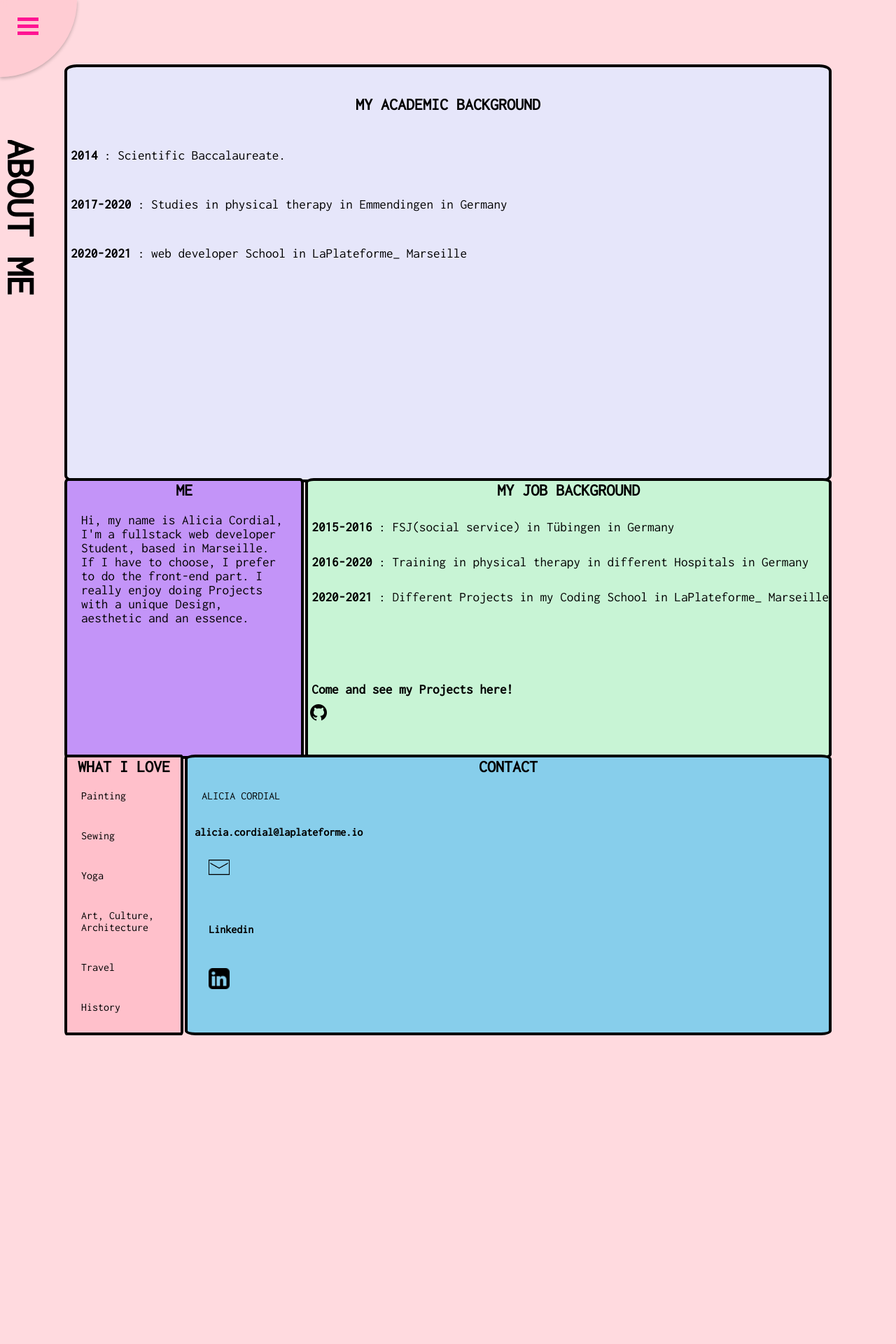
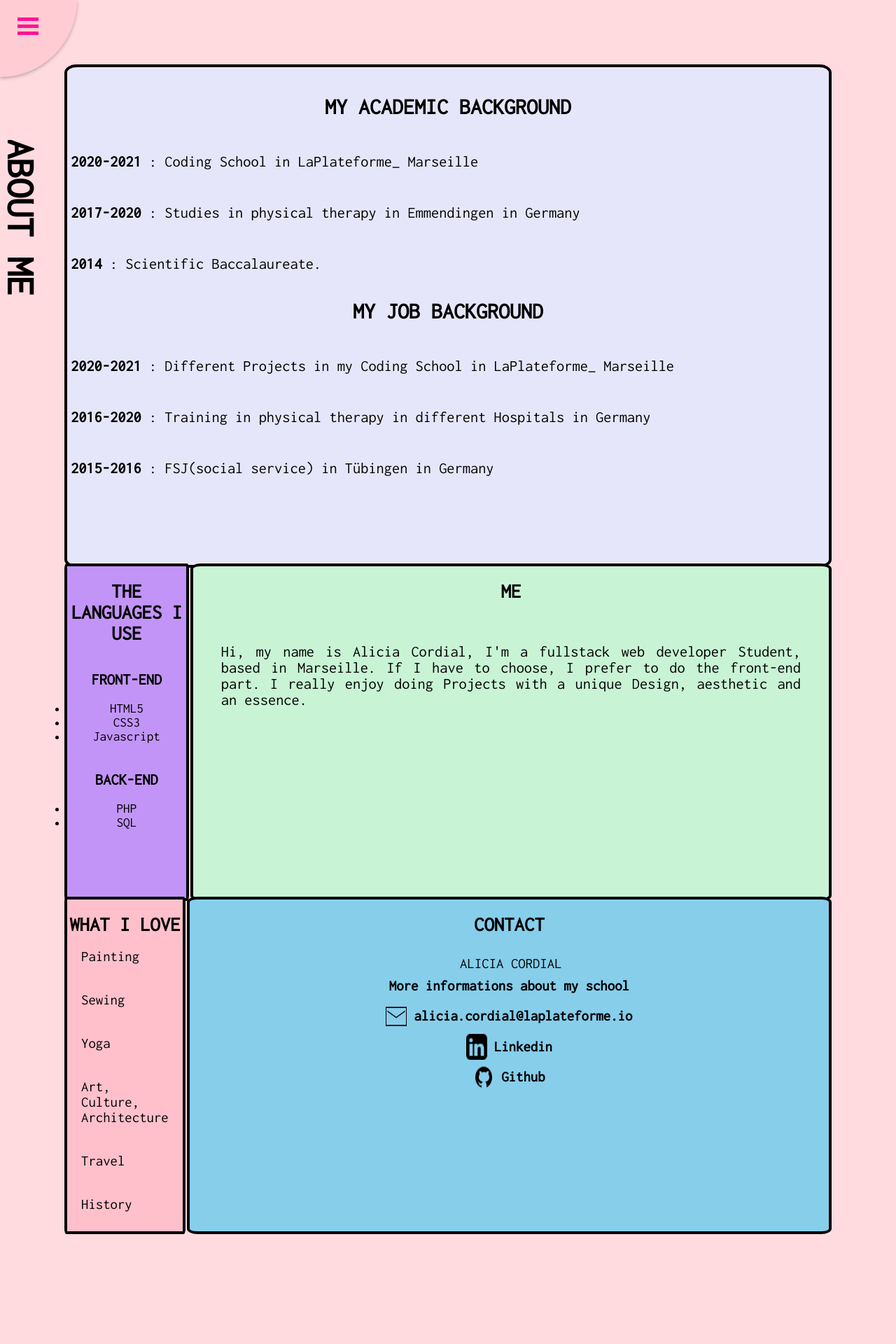
Before and after one commit to alicia-cordial/site-perso, a PHP site: page /pages/about.php in a window 1280 px wide. Shown: the top 1920 px of the page at 70% size. Run offline with PHP 8.4, Linux system fonts and the light colour scheme.

Commit message:
changements présenttion

```diff
--- a/index.php
+++ b/index.php
@@ -119,7 +119,7 @@ session_start();
                     <img src="./image/php.png" alt="php"/>
 
                 </section>
-
+                <h3>All the tools I use</h3>
             <section class="column">
                 <img src="./image/icons8-sql-96.png" alt="sql"/>
                 <img src="./image/github.png" alt="github"/>
--- a/pages/about.php
+++ b/pages/about.php
@@ -68,23 +68,37 @@ session_start();
 
                 <div class="card lrg subhead-1 col-num">
                     <h2>MY ACADEMIC BACKGROUND</h2>
+                    <p><strong>2020-2021</strong> : Coding School in LaPlateforme_ Marseille</p>
+                    <p><strong>2017-2020</strong> : Studies in physical therapy in Emmendingen in Germany</p>
                     <p><strong>2014</strong> : Scientific Baccalaureate.</p>
-                        <p><strong>2017-2020</strong> : Studies in physical therapy in Emmendingen in Germany</p>
-                        <p><strong>2020-2021</strong> : web developer School in LaPlateforme_ Marseille</p>
+
+                    <h2>MY JOB BACKGROUND</h2>
+                    <p><strong>2020-2021</strong> : Different Projects in my Coding School in LaPlateforme_ Marseille</p>
+                    <p><strong>2016-2020</strong> : Training in physical therapy in different Hospitals in Germany</p>
+                    <p><strong>2015-2016</strong> : FSJ(social service) in Tübingen in Germany</p>
                 </div>
 
                 <div class="card item-1 med">
+                    <h2>THE LANGUAGES I USE</h2>
 
-                        <h2>ME</h2>
-                        <p>Hi, my name is Alicia Cordial, I'm a fullstack web developer Student, based in Marseille. If I have to choose, I prefer to do the front-end part. I really enjoy doing Projects with a unique Design, aesthetic and an essence.</p>
+                    <h3>FRONT-END</h3>
+                    <ul>
+                        <li>HTML5</li>
+                        <li>CSS3</li>
+                        <li>Javascript</li>
+                    </ul>
+
+                    <h3>BACK-END</h3>
+                    <ul>
+                        <li>PHP</li>
+                        <li>SQL</li>
+                    </ul>
+
                 </div>
 
                 <div class="card item-2 sm">
-                        <h2>MY JOB BACKGROUND</h2>
-                        <p><strong>2015-2016</strong> : FSJ(social service) in Tübingen in Germany</p>
-                        <p><strong>2016-2020</strong> : Training in physical therapy in different Hospitals in Germany</p>
-                        <p><strong>2020-2021</strong> : Different Projects in my Coding School in LaPlateforme_ Marseille</p>
-                        <a href="https://github.com/alicia-cordial/"><p>Come and see my Projects here!</p><img src="../image/icons8-github-30.png" alt="github" width="30px"></a>
+                    <h2>ME</h2>
+                    <p>Hi, my name is Alicia Cordial, I'm a fullstack web developer Student, based in Marseille. If I have to choose, I prefer to do the front-end part. I really enjoy doing Projects with a unique Design, aesthetic and an essence.</p>
                 </div>
 
                 <div class="card item-3 sm">
@@ -100,12 +114,15 @@ session_start();
                 <div class="card item-4 sm">
                     <h2>CONTACT</h2>
                     <p>ALICIA CORDIAL</p>
+                    <a href="https://laplateforme.io/">More informations about my school</a>
                     <a href="mailto:alicia.cordial@laplateforme.io">alicia.cordial@laplateforme.io<img src="../image/icons8-important-mail-100.png" width="30px" alt="mail"/></a>
-                        <a href="https://www.linkedin.com/in/alicia-cordial-0538b8205/"><p>Linkedin</p><img src="../image/icons8-linkedin-26.png" alt="github" width="30px"></a>
+                    <a href="https://www.linkedin.com/in/alicia-cordial-0538b8205/">Linkedin<img src="../image/icons8-linkedin-26.png" alt="github" width="30px"></a>
+                    <a href="https://github.com/alicia-cordial/">Github<img src="../image/icons8-github-30.png" alt="github"/></a>
+
                 </div>
             </div>
         </div>
-
+    </div>
 
 </main>
 
--- a/style/about.css
+++ b/style/about.css
@@ -110,9 +110,7 @@ article {
 }
 
 
-
-
-@supports (display: grid) {
+    @supports (display: grid) {
     @media screen and (min-width: 400px) {
         /* Reset height from having an defined to percentage
         and use spans to define size */
@@ -174,12 +172,13 @@ article {
         }
 
         .subhead-1 p{
-            font-size: 1.2em;
+            font-size: 1.4em;
             margin-top: 20px;
         }
 
         .subhead-1 h2{
             margin-top: 40px;
+            font-size: 2em;
         }
 
         .subhead-1 p, .item-1 p, .item-2 p, .item-3 p, .item-4 p{
@@ -192,43 +191,61 @@ article {
             text-align: center;
         }
 
-        .item-1 p {
+         .item-1 h3 {
+            margin-top: 20px;
+            font-size: 1.4em;
+            padding: 20px;
+            text-align: center;
+        }
+
+         .item-1 li{
             font-size: 1.2em;
-            padding: 20px;
-        }
+         }
+
 
         .item-2 {
             background-color: #c8f4d5;
         }
 
-        .item-2 p{
-        font-size: 1.2em;
+        .item-2 p {
+            margin-top: 20px;
+            font-size: 1.4em;
+            padding: 40px;
+            text-align: justify;
         }
 
-        .item-2 h2, .item-3 h2, .item-4 h2{
+        .item-1 h2, .item-2 h2, .item-3 h2, .item-4 h2{
             text-align: center;
+            font-size: 1.8em;
+            margin-top: 20px;
         }
 
         .item-3 {
             background-color: pink;
         }
 
-        .item-3 p, .item-4 p {
+        .item-3 p {
             padding: 20px;
+            font-size: 1.3em;
         }
 
         .item-4 {
             background-color: skyblue;
         }
 
-        .item-3 a, .item-4 a{
+        .item-4 a,  .item-4 p {
             margin: auto;
-            padding: 10px;
+            display: flex;
+            flex-direction: row-reverse;
+            font-size: 1.3em;
+            justify-content: center;
         }
 
-        .item-3 img, .item-4 img{
-            padding: 20px;
+        .item-4 img{
+            margin-right: 10px;
+
         }
+
 
     }
 }
--- a/style/header.css
+++ b/style/header.css
@@ -27,6 +27,8 @@ header li, a {
     list-style: none;
     outline: 0;
     display: none;
+    border-collapse: collapse;
+    border: 3px solid transparent;
 }
 header li {
     width: 230px;
@@ -128,6 +130,7 @@ header li:hover{
 #home a:hover{
     border-collapse: collapse;
     border: 3px solid mediumspringgreen;
+
 }
 
 #project1 a:hover{
--- a/style/style.css
+++ b/style/style.css
@@ -286,7 +286,7 @@ article {
     display: flex;
     flex-direction: column;
     width: 100%;
-    height: 350px;
+    height: 450px;
     background-color: white;
     text-align: center;
     box-shadow: 2px 2px 2px white;
```
Lines whose indentation alone changed are shown as unchanged.
